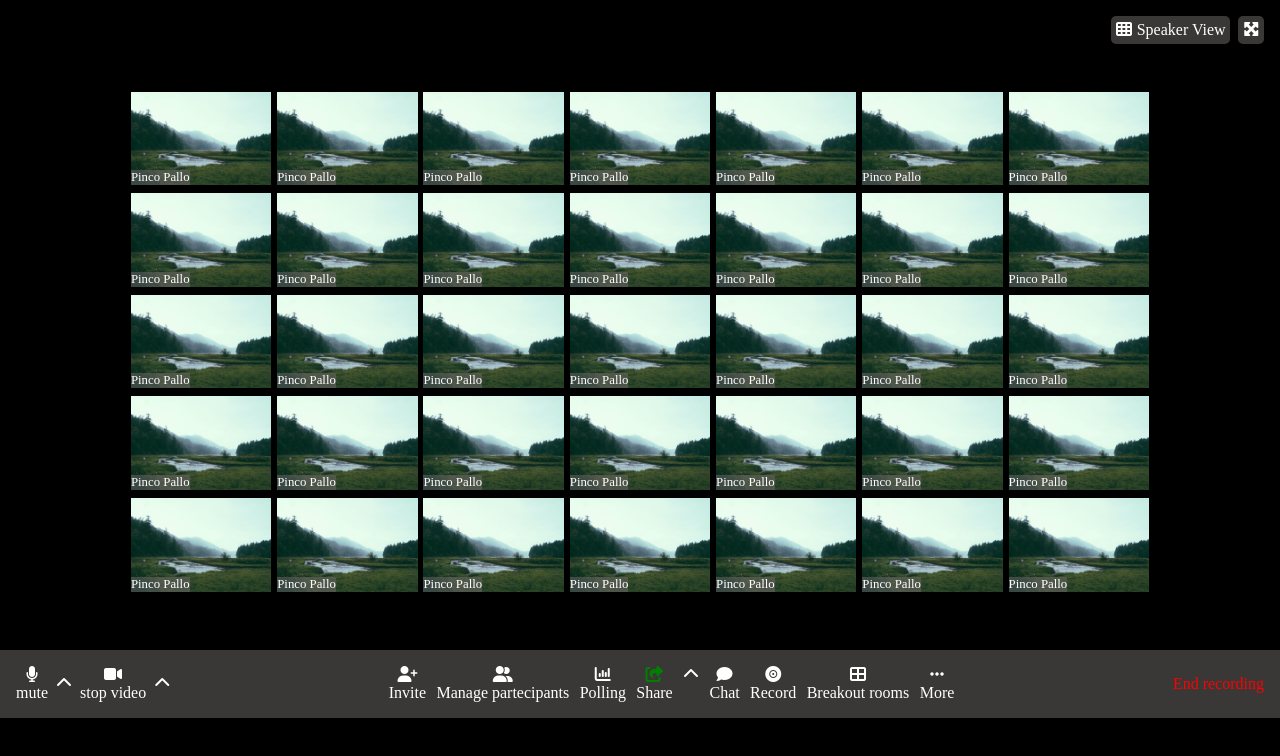
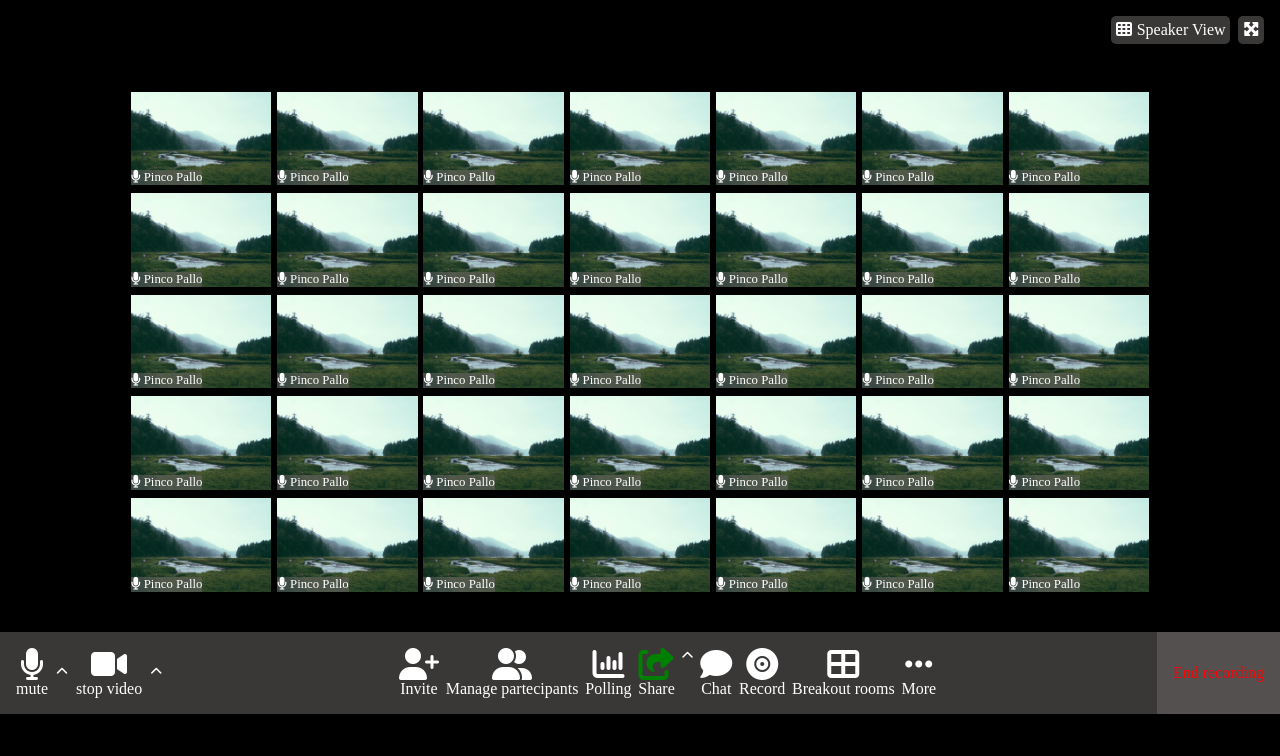
Before and after one commit to FedericoRosso97/html-css-webapp, a plain HTML site: page index.html in a window 1280 px wide. Drawn offline with Linux system fonts and the light colour scheme.

Commit message:
fix esercizio

```diff
--- a/index.html
+++ b/index.html
@@ -26,41 +26,40 @@
                 <div class="box-utente white flex">
 
                         <img src="p-j-Cm7oKel-X2Q-unsplash.jpg" alt="">
-                        <p class="nome-utente gray-background ">Pinco Pallo</p>
-
+                        <p class="nome-utente gray-background "> <i class="fa-solid fa-microphone"></i> Pinco Pallo</p>
                 </div>
 
                 <div class="box-utente white flex">
 
                         <img src="p-j-Cm7oKel-X2Q-unsplash.jpg" alt="">
-                        <p class="nome-utente gray-background ">Pinco Pallo</p>
+                        <p class="nome-utente gray-background "> <i class="fa-solid fa-microphone"></i> Pinco Pallo</p>
 
 
                 </div>
 
                 <div class="box-utente white flex">
                     <img src="p-j-Cm7oKel-X2Q-unsplash.jpg" alt="">
-                    <p class="nome-utente gray-background ">Pinco Pallo</p>
+                    <p class="nome-utente gray-background "> <i class="fa-solid fa-microphone"></i> Pinco Pallo</p>
                 </div>
 
                 <div class="box-utente white flex">
                     <img src="p-j-Cm7oKel-X2Q-unsplash.jpg" alt="">
-                    <p class="nome-utente gray-background ">Pinco Pallo</p>
+                    <p class="nome-utente gray-background "> <i class="fa-solid fa-microphone"></i> Pinco Pallo</p>
                 </div>
 
                 <div class="box-utente white flex">
                     <img src="p-j-Cm7oKel-X2Q-unsplash.jpg" alt="">
-                    <p class="nome-utente gray-background ">Pinco Pallo</p>
+                    <p class="nome-utente gray-background "> <i class="fa-solid fa-microphone"></i> Pinco Pallo</p>
                 </div>
 
                 <div class="box-utente white flex">
                     <img src="p-j-Cm7oKel-X2Q-unsplash.jpg" alt="">
-                    <p class="nome-utente gray-background ">Pinco Pallo</p>
+                    <p class="nome-utente gray-background "> <i class="fa-solid fa-microphone"></i> Pinco Pallo</p>
                 </div>
 
                 <div class="box-utente white flex">
                     <img src="p-j-Cm7oKel-X2Q-unsplash.jpg" alt="">
-                    <p class="nome-utente gray-background ">Pinco Pallo</p>
+                    <p class="nome-utente gray-background "> <i class="fa-solid fa-microphone"></i> Pinco Pallo</p>
                 </div>
 
             </section>
@@ -69,41 +68,41 @@
                 <div class="box-utente white flex">
 
                         <img src="p-j-Cm7oKel-X2Q-unsplash.jpg" alt="">
-                        <p class="nome-utente gray-background ">Pinco Pallo</p>
+                        <p class="nome-utente gray-background "> <i class="fa-solid fa-microphone"></i> Pinco Pallo</p>
 
                 </div>
 
                 <div class="box-utente white flex">
 
                         <img src="p-j-Cm7oKel-X2Q-unsplash.jpg" alt="">
-                        <p class="nome-utente gray-background ">Pinco Pallo</p>
+                        <p class="nome-utente gray-background "> <i class="fa-solid fa-microphone"></i> Pinco Pallo</p>
 
 
                 </div>
 
                 <div class="box-utente white flex">
                     <img src="p-j-Cm7oKel-X2Q-unsplash.jpg" alt="">
-                    <p class="nome-utente gray-background ">Pinco Pallo</p>
+                    <p class="nome-utente gray-background "> <i class="fa-solid fa-microphone"></i> Pinco Pallo</p>
                 </div>
 
                 <div class="box-utente white flex">
                     <img src="p-j-Cm7oKel-X2Q-unsplash.jpg" alt="">
-                    <p class="nome-utente gray-background ">Pinco Pallo</p>
+                    <p class="nome-utente gray-background "> <i class="fa-solid fa-microphone"></i> Pinco Pallo</p>
                 </div>
 
                 <div class="box-utente white flex">
                     <img src="p-j-Cm7oKel-X2Q-unsplash.jpg" alt="">
-                    <p class="nome-utente gray-background ">Pinco Pallo</p>
+                    <p class="nome-utente gray-background "> <i class="fa-solid fa-microphone"></i> Pinco Pallo</p>
                 </div>
 
                 <div class="box-utente white flex">
                     <img src="p-j-Cm7oKel-X2Q-unsplash.jpg" alt="">
-                    <p class="nome-utente gray-background ">Pinco Pallo</p>
+                    <p class="nome-utente gray-background "> <i class="fa-solid fa-microphone"></i> Pinco Pallo</p>
                 </div>
 
                 <div class="box-utente white flex">
                     <img src="p-j-Cm7oKel-X2Q-unsplash.jpg" alt="">
-                    <p class="nome-utente gray-background ">Pinco Pallo</p>
+                    <p class="nome-utente gray-background "> <i class="fa-solid fa-microphone"></i> Pinco Pallo</p>
                 </div>
 
             </section>
@@ -112,41 +111,41 @@
                 <div class="box-utente white flex">
 
                         <img src="p-j-Cm7oKel-X2Q-unsplash.jpg" alt="">
-                        <p class="nome-utente gray-background ">Pinco Pallo</p>
+                        <p class="nome-utente gray-background "> <i class="fa-solid fa-microphone"></i> Pinco Pallo</p>
 
                 </div>
 
                 <div class="box-utente white flex">
 
                         <img src="p-j-Cm7oKel-X2Q-unsplash.jpg" alt="">
-                        <p class="nome-utente gray-background ">Pinco Pallo</p>
+                        <p class="nome-utente gray-background "> <i class="fa-solid fa-microphone"></i> Pinco Pallo</p>
 
 
                 </div>
 
                 <div class="box-utente white flex">
                     <img src="p-j-Cm7oKel-X2Q-unsplash.jpg" alt="">
-                    <p class="nome-utente gray-background ">Pinco Pallo</p>
+                    <p class="nome-utente gray-background "> <i class="fa-solid fa-microphone"></i> Pinco Pallo</p>
                 </div>
 
                 <div class="box-utente white flex">
                     <img src="p-j-Cm7oKel-X2Q-unsplash.jpg" alt="">
-                    <p class="nome-utente gray-background ">Pinco Pallo</p>
+                    <p class="nome-utente gray-background "> <i class="fa-solid fa-microphone"></i> Pinco Pallo</p>
                 </div>
 
                 <div class="box-utente white flex">
                     <img src="p-j-Cm7oKel-X2Q-unsplash.jpg" alt="">
-                    <p class="nome-utente gray-background ">Pinco Pallo</p>
+                    <p class="nome-utente gray-background "> <i class="fa-solid fa-microphone"></i> Pinco Pallo</p>
                 </div>
 
                 <div class="box-utente white flex">
                     <img src="p-j-Cm7oKel-X2Q-unsplash.jpg" alt="">
-                    <p class="nome-utente gray-background ">Pinco Pallo</p>
+                    <p class="nome-utente gray-background "> <i class="fa-solid fa-microphone"></i> Pinco Pallo</p>
                 </div>
 
                 <div class="box-utente white flex">
                     <img src="p-j-Cm7oKel-X2Q-unsplash.jpg" alt="">
-                    <p class="nome-utente gray-background ">Pinco Pallo</p>
+                    <p class="nome-utente gray-background "> <i class="fa-solid fa-microphone"></i> Pinco Pallo</p>
                 </div>
 
             </section>
@@ -155,41 +154,41 @@
                 <div class="box-utente white flex">
 
                         <img src="p-j-Cm7oKel-X2Q-unsplash.jpg" alt="">
-                        <p class="nome-utente gray-background ">Pinco Pallo</p>
+                        <p class="nome-utente gray-background "> <i class="fa-solid fa-microphone"></i> Pinco Pallo</p>
 
                 </div>
 
                 <div class="box-utente white flex">
 
                         <img src="p-j-Cm7oKel-X2Q-unsplash.jpg" alt="">
-                        <p class="nome-utente gray-background ">Pinco Pallo</p>
+                        <p class="nome-utente gray-background "> <i class="fa-solid fa-microphone"></i> Pinco Pallo</p>
 
 
                 </div>
 
                 <div class="box-utente white flex">
                     <img src="p-j-Cm7oKel-X2Q-unsplash.jpg" alt="">
-                    <p class="nome-utente gray-background ">Pinco Pallo</p>
+                    <p class="nome-utente gray-background "> <i class="fa-solid fa-microphone"></i> Pinco Pallo</p>
                 </div>
 
                 <div class="box-utente white flex">
                     <img src="p-j-Cm7oKel-X2Q-unsplash.jpg" alt="">
-                    <p class="nome-utente gray-background ">Pinco Pallo</p>
+                    <p class="nome-utente gray-background "> <i class="fa-solid fa-microphone"></i> Pinco Pallo</p>
                 </div>
 
                 <div class="box-utente white flex">
                     <img src="p-j-Cm7oKel-X2Q-unsplash.jpg" alt="">
-                    <p class="nome-utente gray-background ">Pinco Pallo</p>
+                    <p class="nome-utente gray-background "> <i class="fa-solid fa-microphone"></i> Pinco Pallo</p>
                 </div>
 
                 <div class="box-utente white flex">
                     <img src="p-j-Cm7oKel-X2Q-unsplash.jpg" alt="">
-                    <p class="nome-utente gray-background ">Pinco Pallo</p>
+                    <p class="nome-utente gray-background "> <i class="fa-solid fa-microphone"></i> Pinco Pallo</p>
                 </div>
 
                 <div class="box-utente white flex">
                     <img src="p-j-Cm7oKel-X2Q-unsplash.jpg" alt="">
-                    <p class="nome-utente gray-background ">Pinco Pallo</p>
+                    <p class="nome-utente gray-background "> <i class="fa-solid fa-microphone"></i> Pinco Pallo</p>
                 </div>
 
             </section>
@@ -198,112 +197,112 @@
                 <div class="box-utente white flex">
 
                         <img src="p-j-Cm7oKel-X2Q-unsplash.jpg" alt="">
-                        <p class="nome-utente gray-background ">Pinco Pallo</p>
+                        <p class="nome-utente gray-background "> <i class="fa-solid fa-microphone"></i> Pinco Pallo</p>
 
                 </div>
 
                 <div class="box-utente white flex">
 
                         <img src="p-j-Cm7oKel-X2Q-unsplash.jpg" alt="">
-                        <p class="nome-utente gray-background ">Pinco Pallo</p>
+                        <p class="nome-utente gray-background "> <i class="fa-solid fa-microphone"></i> Pinco Pallo</p>
 
 
                 </div>
 
                 <div class="box-utente white flex">
                     <img src="p-j-Cm7oKel-X2Q-unsplash.jpg" alt="">
-                    <p class="nome-utente gray-background ">Pinco Pallo</p>
+                    <p class="nome-utente gray-background "> <i class="fa-solid fa-microphone"></i> Pinco Pallo</p>
                 </div>
 
                 <div class="box-utente white flex">
                     <img src="p-j-Cm7oKel-X2Q-unsplash.jpg" alt="">
-                    <p class="nome-utente gray-background ">Pinco Pallo</p>
+                    <p class="nome-utente gray-background "> <i class="fa-solid fa-microphone"></i> Pinco Pallo</p>
                 </div>
 
                 <div class="box-utente white flex">
                     <img src="p-j-Cm7oKel-X2Q-unsplash.jpg" alt="">
-                    <p class="nome-utente gray-background ">Pinco Pallo</p>
+                    <p class="nome-utente gray-background "> <i class="fa-solid fa-microphone"></i> Pinco Pallo</p>
                 </div>
 
                 <div class="box-utente white flex">
                     <img src="p-j-Cm7oKel-X2Q-unsplash.jpg" alt="">
-                    <p class="nome-utente gray-background ">Pinco Pallo</p>
+                    <p class="nome-utente gray-background "> <i class="fa-solid fa-microphone"></i> Pinco Pallo</p>
                 </div>
 
                 <div class="box-utente white flex">
                     <img src="p-j-Cm7oKel-X2Q-unsplash.jpg" alt="">
-                    <p class="nome-utente gray-background ">Pinco Pallo</p>
+                    <p class="nome-utente gray-background "> <i class="fa-solid fa-microphone"></i> Pinco Pallo</p>
                 </div>
 
             </section>
         </div>
     </main>
 
-n   <nav class="white gray-background  flex">
+  <nav class="white gray-background  flex">
 
             <section class="nav-section flex">
                 <div>
-                    <i class="fa-solid fa-microphone"></i>
+                    <i class="fa-solid fa-microphone fa-2x"></i>
 
                     <p>mute</p>
                 </div>
                 <div>
-                    <i class="fa-solid fa-chevron-up"></i>
+                    <i class="fa-solid fa-chevron-up fa-xs"></i>
                 </div>
                 <div>
-                    <i class="fa-solid fa-video"></i>
+                    <i class="fa-solid fa-video fa-2x"></i>
                     <p>stop video</p>
                 </div>
                 <div>
-                    <i class="fa-solid fa-chevron-up"></i>
+                    <i class="fa-solid fa-chevron-up fa-xs"></i>
                 </div>
                </section>
 
                <section class="middle-section flex">
                 <div>
-                    <i class="fa-solid fa-user-plus"></i>
+                    <i class="fa-solid fa-user-plus fa-2x"></i>
                     <p>Invite</p>
                 </div>
                 <div>
-                    <i class="fa-solid fa-user-group"></i>
+                    <i class="fa-solid fa-user-group fa-2x"></i>
                     <p>Manage partecipants</p>
                 </div>
                 <div>
-                    <i class="fa-solid fa-chart-column"></i>
+                    <i class="fa-solid fa-chart-column fa-2x"></i>
                     <p>Polling</p>
                 </div>
                 <div>
-                    <i id="share" class="fa-solid fa-share-from-square"></i>
+                    <i id="share" class="fa-solid fa-share-from-square fa-2x"></i>
                     <p >Share</p>
                 </div>
                 <div>
-                    <i class="fa-solid fa-chevron-up"></i>
+                    <i class="fa-solid fa-chevron-up fa-xs"></i>
                 </div>
                 <div>
-                    <i class="fa-solid fa-comment"></i>
+                    <i class="fa-solid fa-comment fa-2x"></i>
                     <p>Chat</p>
                 </div>
                 <div>
-                    <i class="fa-solid fa-record-vinyl"></i>
+                    <i class="fa-solid fa-record-vinyl fa-2x"></i>
                     <p>Record</p>
                 </div>
                 <div>
-                    <i class="fa-solid fa-table-cells-large"></i>
+                    <i class="fa-solid fa-table-cells-large fa-2x"></i>
                     <p>Breakout rooms</p>
                 </div>
 
                 <div>
-                    <i class="fa-solid fa-ellipsis"></i>
+                    <i class="fa-solid fa-ellipsis fa-2x"></i>
                     <p>More</p>
                 </div>
 
                </section>
 
-               <section class='nav-section flex'>
+               <section class='nav-tre nav-section gray-background flex'>
                 <div>
                     <p id="recording">End recording</p>
                 </div>
                </section>
-    </nav>
+  </nav>
 </body>
 </html>
--- a/style.css
+++ b/style.css
@@ -33,25 +33,29 @@ gap: 0.3rem;
 }
 
 .container{
+    min-width: 80%;
     width: 80%;
     margin: 0 auto;
     flex-wrap: wrap;
 }
 main{
 margin:2rem 0;
+/*overflow-y: scroll;*/
 }
 
 main section{
     justify-content: space-around;
+    flex-wrap: wrap;
 }
 
 .box-utente{
-
+    min-width: 100px;
     width: calc(96%/7);
     height:calc(96%5) ;
     align-items: flex-end;
     position: relative;
     margin-bottom:0.5rem ;
+    flex-wrap: wrap;
 
 }
 
@@ -68,19 +72,20 @@ img{
 
 nav{
     justify-content: space-between;
-    padding: 1rem;
 }
 
 nav .middle-section {
     width: 45vw ;
     justify-content: space-around;
     text-align: center;
+    padding: 1rem;
 }
 
 .nav-section{
     text-align: center;
     align-items: center;
     gap: 0.5rem;
+    padding: 1rem;
 }
 
 #share{
```
